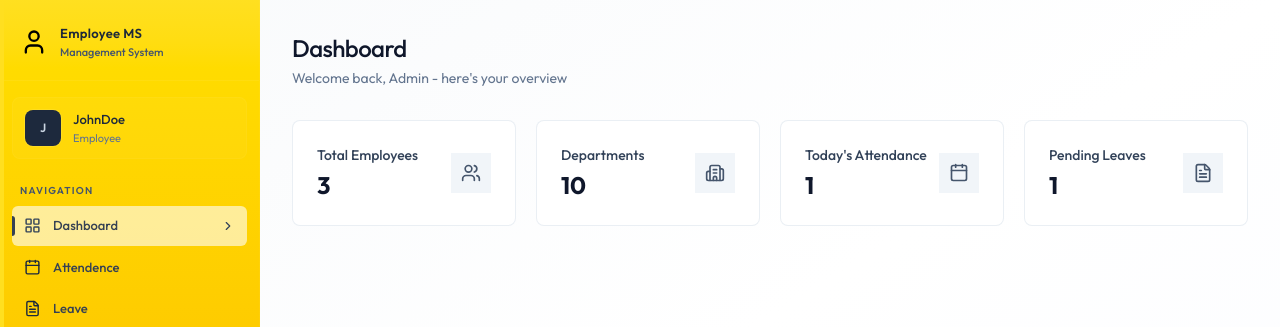
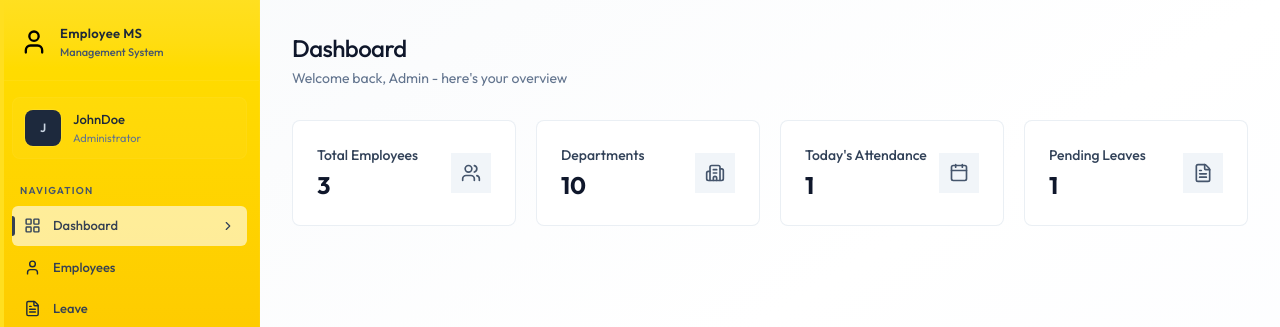
Before and after one commit to chaitanyanirmale/employee-management, a React (Vite) app in the folder client/: page /dashboard in a window 1280 px wide. Shown: the top 327 px of the page. Built offline with nearby package versions, Linux system fonts and the light colour scheme.

Commit message:
state updated

```diff
--- a/client/src/components/Sidebar.jsx
+++ b/client/src/components/Sidebar.jsx
@@ -17,13 +17,11 @@ const Sidebar = () => {
     setMobileMenu(false)
   },[pathname])
 
-  const role = "" || "EMPLOYEE";
+  const role = "ADMIN" || "EMPLOYEE";
 
   const navItems = [
     {name: "Dashboard", href:'/dashboard', icon: LayoutGridIcon},
-    role === "ADMIN" ?
-    {name: "Employees", href:'/employees', icon: UserIcon} :
-    {name: "Attendence", href:'/attendence', icon: CalendarIcon},
+    role === "ADMIN" ?  {name: "Employees", href:'/employees', icon: UserIcon} : {name: "Attendence", href:'/attendence', icon: CalendarIcon},
     {name: "Leave", href:'/leave', icon: FileTextIcon},
     {name: "Payslips", href:'/payslips', icon: DollarSignIcon},
     {name: "Settings", href:'/settings', icon: SettingsIcon},
```
